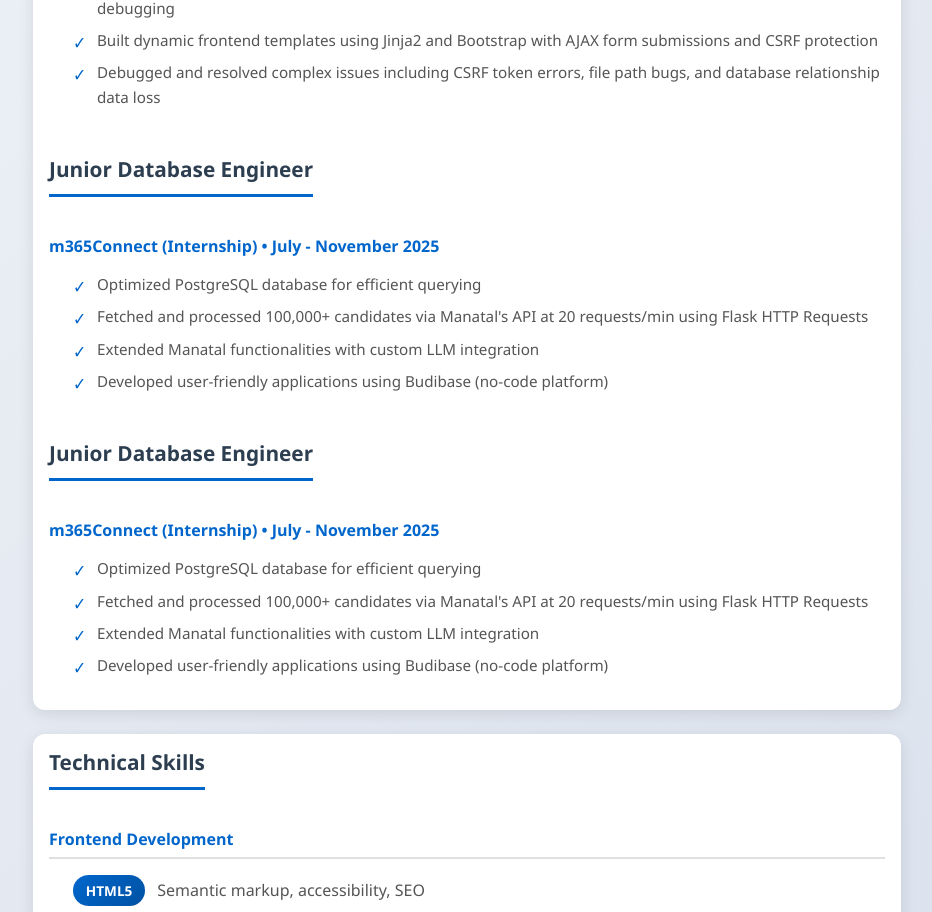
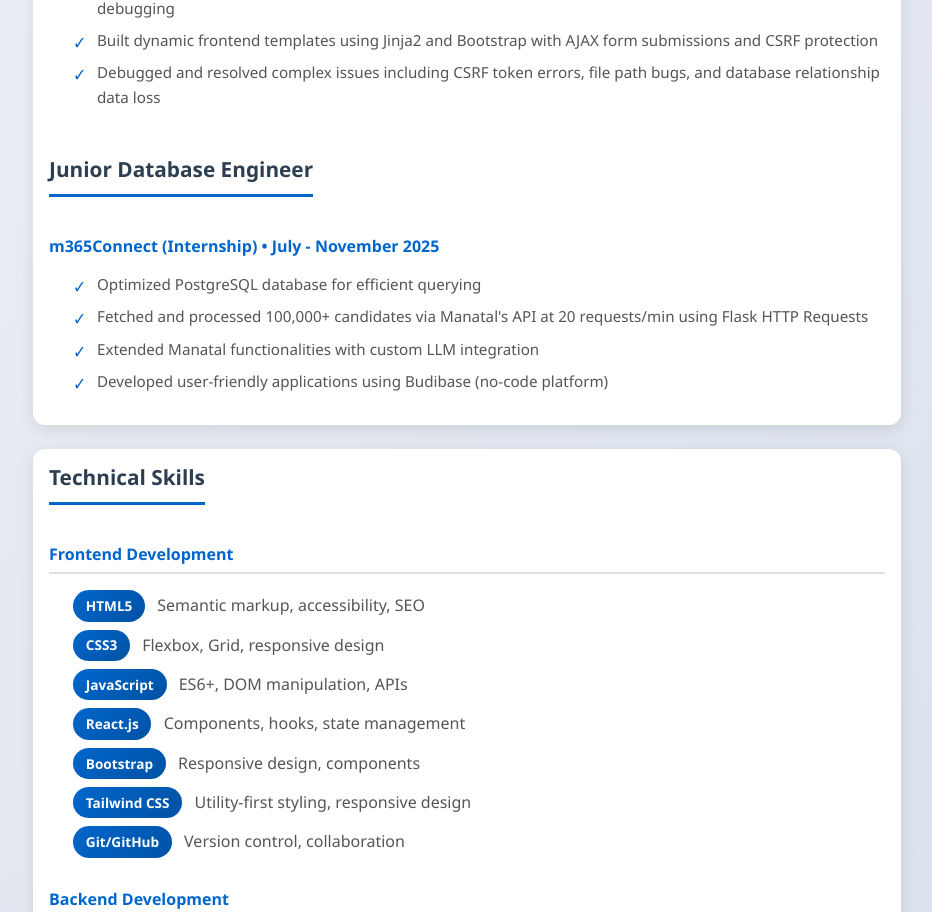
Before and after one commit to oyeks-ayo/My_Portfolio_Site, a React (Vite) app: page / in a window 1280 px wide. Shown: the part 1172-2084 px from the top of the page, without its empty margins (173-1105 px from the left). Built offline with nearby package versions, Linux system fonts and the light colour scheme.

Commit message:
Refactor code structure for improved readability and maintainability

```diff
--- a/src/About.jsx
+++ b/src/About.jsx
@@ -103,31 +103,6 @@ const About = () => {
               <li>
                 Debugged and resolved complex issues including CSRF token
                 errors, file path bugs, and database relationship data loss
-              </li>
-            </ul>
-          </Card.Text>
-        </Card.Body>
-
-        <Card.Body>
-          <Card.Title className="experience-title">
-            Junior Database Engineer
-          </Card.Title>
-          <Card.Subtitle className="experience-subtitle">
-            m365Connect (Internship) • July - November 2025
-          </Card.Subtitle>
-          <Card.Text className="experience-content">
-            <ul className="experience-list">
-              <li>Optimized PostgreSQL database for efficient querying</li>
-              <li>
-                Fetched and processed 100,000+ candidates via Manatal's API at
-                20 requests/min using Flask HTTP Requests
-              </li>
-              <li>
-                Extended Manatal functionalities with custom LLM integration
-              </li>
-              <li>
-                Developed user-friendly applications using Budibase (no-code
-                platform)
               </li>
             </ul>
           </Card.Text>
```
Also changed, not shown: 4 other files (tests, documents, lock files or other folders).
